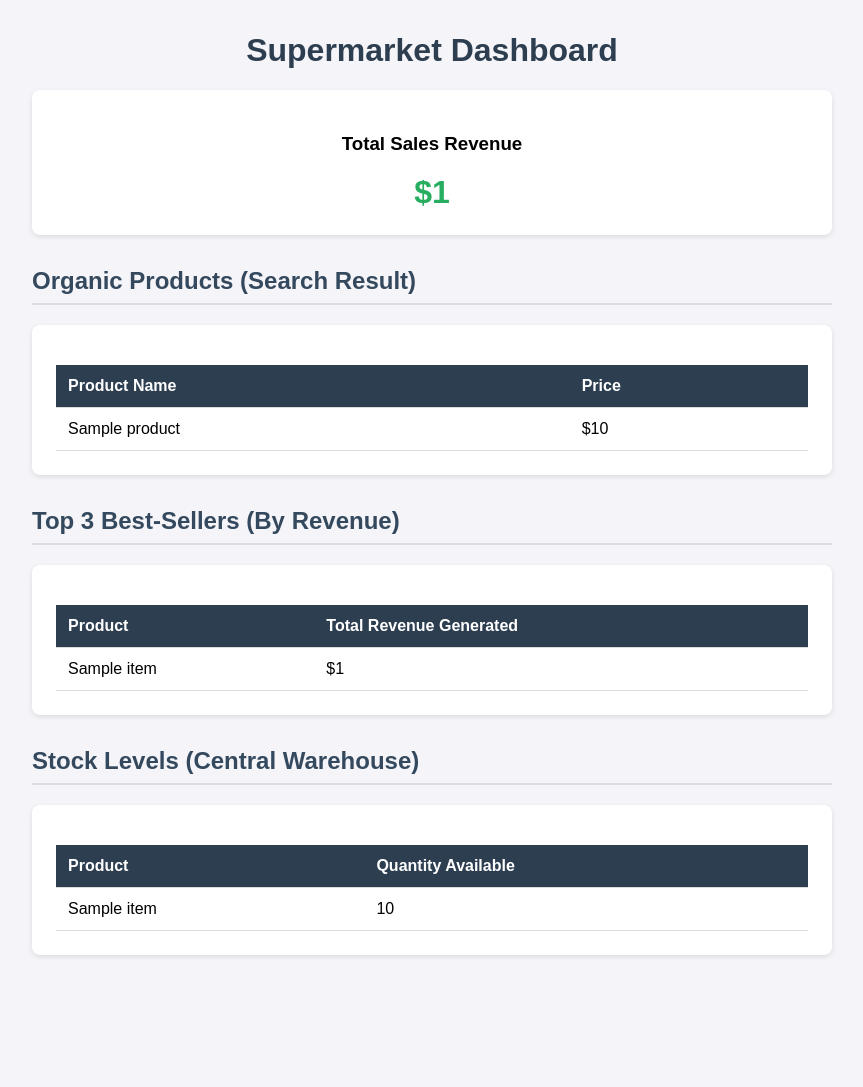
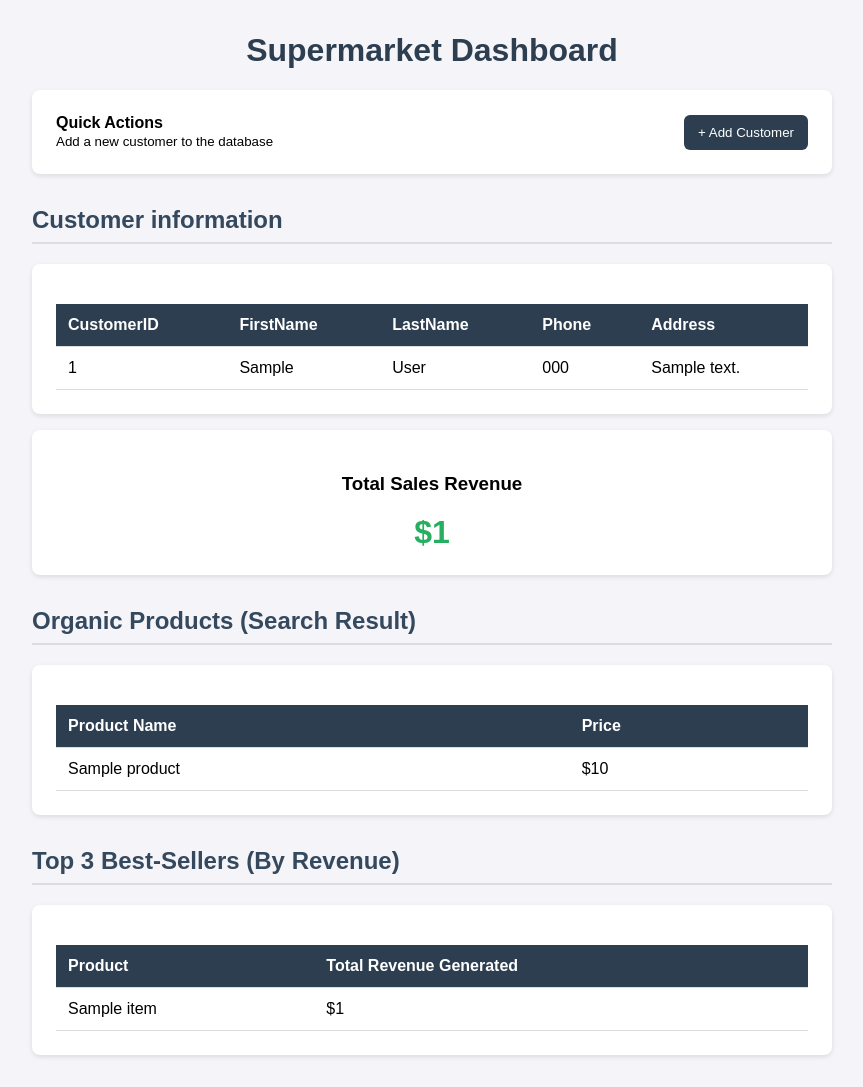
Before and after one commit to i7modes/Project-Database, a Flask app: template templates/dashboard.html in a window 1280 px wide. Shown: the whole page, without its empty margins (208-1071 px from the left). Before the commit the page ends 957 px from the top, so only its background shows below. Run offline with Flask 3, Linux system fonts and the light colour scheme; the template is opened without the code that fills it: most values are stand-ins (such as "Sample title", 1, 10 or a date in 2020).

Commit message:
update 4

```diff
--- a/main.py
+++ b/main.py
@@ -1,4 +1,4 @@
-from flask import Flask, render_template
+from flask import Flask, render_template, request, redirect, url_for
 import mysql.connector
 
 app = Flask(__name__)
@@ -10,7 +10,7 @@ db_config = {
     'password': 'admin123',
     'database': 'Supermarket'
 }
-#hhhhhhhhhhhrrrrrrrrrr
+
 def get_db_connection():
     return mysql.connector.connect(**db_config)
 
@@ -20,21 +20,13 @@ def dashboard():
     conn = get_db_connection()
     cursor = conn.cursor(dictionary=True)
 
+    cursor.execute("SELECT CustomerID,FirstName,LastName,Phone,Address FROM customers")
+    customer = cursor.fetchall()
 
-    # 1. Search for "Organic" Products
-    cursor.execute("SELECT * FROM Products WHERE Name LIKE '%Organic%'")
+    cursor.execute("SELECT * FROM Products")
     organic_products = cursor.fetchall()
 
-    # 2. Check Stock at Warehouse 1
-    cursor.execute("""
-                   SELECT P.Name, WS.Quantity
-                   FROM WarehouseStock WS
-                            JOIN Products P ON WS.ProductID = P.ProductID
-                   WHERE WS.WarehouseID = 1
-                   """)
-    stock_levels = cursor.fetchall()
-
-    # 3. Top 3 Best-Selling Products by Revenue
+    #Top 3 Best-Selling Products by Revenue
     cursor.execute("""
                    SELECT P.Name, SUM(TI.Quantity * TI.PriceAtTimeOfSale) as TotalRevenue
                    FROM TransactionItems TI
@@ -44,18 +36,46 @@ def dashboard():
                    """)
     top_sellers = cursor.fetchall()
 
-    # 4. Total Revenue Single Value
+    #Total Revenue Single Value
     cursor.execute("SELECT SUM(TotalAmount) as Total FROM Transactions")
     total_revenue = cursor.fetchone()['Total']
 
     cursor.close()
     conn.close()
-
     return render_template('dashboard.html',
                            organic_products=organic_products,
-                           stock_levels=stock_levels,
+                           customer=customer,
                            top_sellers=top_sellers,
                            total_revenue=total_revenue)
+
+@app.route('/add_customer', methods=['GET', 'POST'])
+def add_customer():
+    if request.method == 'POST':
+        first_name = request.form['first_name']
+        last_name = request.form['last_name']
+        email = request.form['email']
+        password = request.form['password']
+        phone = request.form['phone']
+        address = request.form['address']
+
+        conn = get_db_connection()
+        cursor = conn.cursor()
+
+        query = """
+        INSERT INTO Customers (FirstName, LastName, Email, Password, Phone, Address)
+        VALUES (%s, %s, %s, %s, %s, %s)
+        """
+        values = (first_name, last_name, email, password, phone, address)
+
+        cursor.execute(query, values)
+        conn.commit()
+
+        cursor.close()
+        conn.close()
+
+        return redirect(url_for('dashboard'))
+
+    return render_template('add_customer.html')
 
 
 if __name__ == '__main__':
--- a/templates/dashboard.html
+++ b/templates/dashboard.html
@@ -21,6 +21,44 @@
 <body>
 
     <h1>Supermarket Dashboard</h1>
+
+    <div class="card" style="display:flex; justify-content:space-between; align-items:center;">
+        <div>
+            <strong>Quick Actions</strong><br>
+            <small>Add a new customer to the database</small>
+        </div>
+        <a href="{{ url_for('add_customer') }}" style="text-decoration:none;">
+            <button style="padding:10px 14px; border:none; border-radius:6px; cursor:pointer; background:#2c3e50; color:white;">
+                + Add Customer
+            </button>
+        </a>
+    </div>
+
+    <h2>Customer information</h2>
+    <div class="card">
+        <table>
+            <thead>
+                <tr>
+                    <th>CustomerID</th>
+                    <th>FirstName</th>
+                    <th>LastName</th>
+                    <th>Phone</th>
+                    <th>Address</th>
+                </tr>
+            </thead>
+            <tbody>
+                {% for c in customer %}
+                <tr>
+                    <td>{{ c.CustomerID }}</td>
+                    <td>{{ c.FirstName }}</td>
+                    <td>{{ c.LastName }}</td>
+                    <td>{{ c.Phone }}</td>
+                    <td>{{ c.Address }}</td>
+                </tr>
+                {% endfor %}
+            </tbody>
+        </table>
+    </div>
 
     <div class="card" style="text-align: center;">
         <h3>Total Sales Revenue</h3>
@@ -67,31 +105,5 @@
         </table>
     </div>
 
-    <h2>Stock Levels (Central Warehouse)</h2>
-    <div class="card">
-        <table>
-            <thead>
-                <tr>
-                    <th>Product</th>
-                    <th>Quantity Available</th>
-                </tr>
-            </thead>
-            <tbody>
-                {% for item in stock_levels %}
-                <tr>
-                    <td>{{ item.Name }}</td>
-                    <td>
-                        {% if item.Quantity == 0 %}
-                            <span style="color: red; font-weight: bold;">OUT OF STOCK</span>
-                        {% else %}
-                            {{ item.Quantity }}
-                        {% endif %}
-                    </td>
-                </tr>
-                {% endfor %}
-            </tbody>
-        </table>
-    </div>
-
 </body>
 </html>
```
Also changed, not shown: templates/add_customer.html (added, +54 -0 lines).
